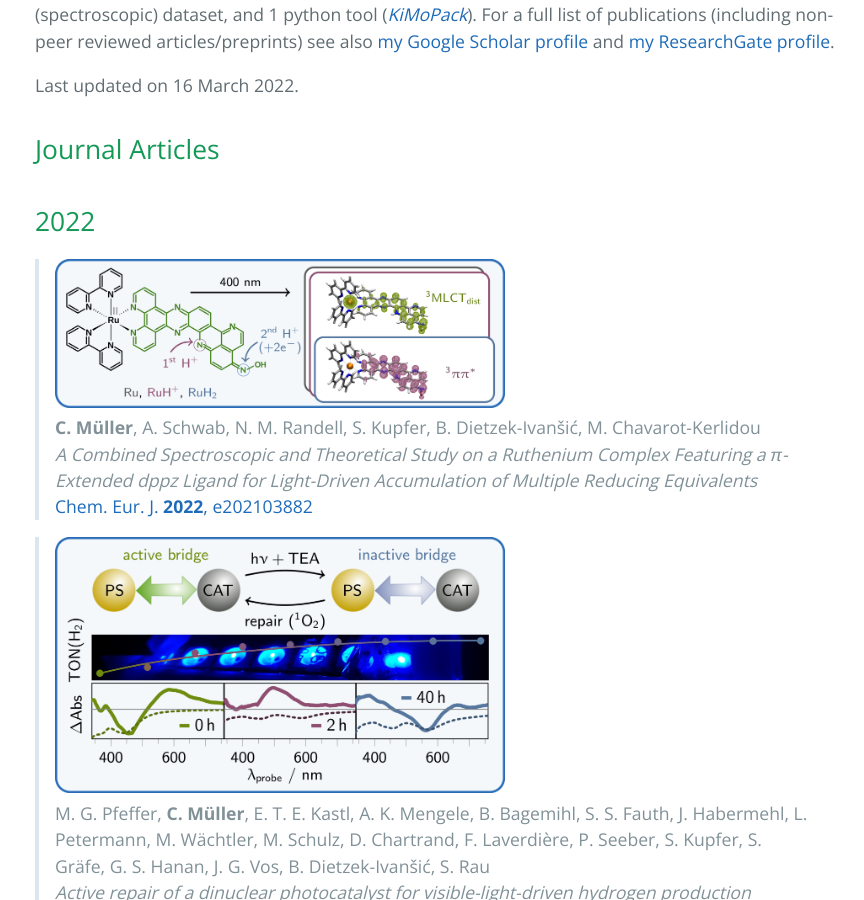
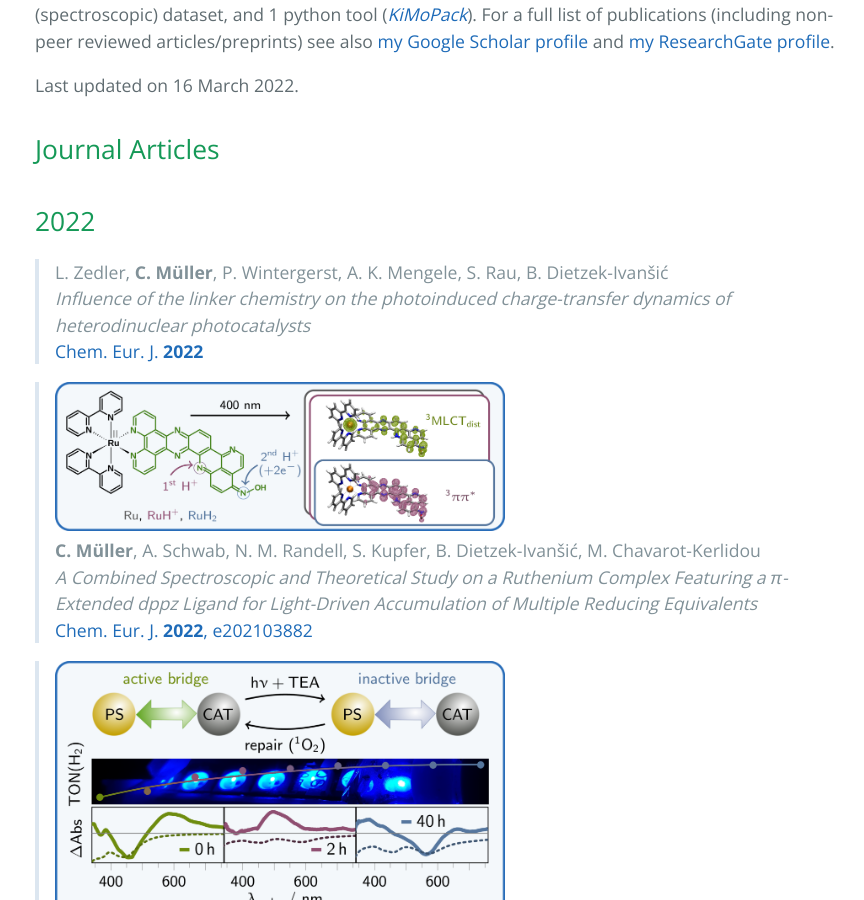
Before and after one commit to carolin-m/carolin-m.github.io, a Jekyll site: the page built from publications.md, in a window 1280 px wide and 900 px high, scrolled down 399 px. Shown: the whole window, without its empty margins (189-1053 px from the left). Built offline with Jekyll 4.4.1, drawn with Linux system fonts in a browser that asks for light colours.

Commit message:
Update publications.md

```diff
--- a/publications.md
+++ b/publications.md
@@ -13,6 +13,10 @@ Last updated on 16 March 2022.
 ## Journal Articles <br>
 
 ## 2022 <br>
+
+> L. Zedler, **C. Müller**, P. Wintergerst, A. K. Mengele, S. Rau, B. Dietzek-Ivanšić <br>
+> *Influence of the linker chemistry on the photoinduced charge-transfer dynamics of heterodinuclear photocatalysts* <br>
+> [Chem. Eur. J. **2022**](http://dx.doi.org/10.1002/chem.202200490.)
 
 > <img width=450 src='./images/TOC_RuLOxim.png'> <br>
 > **C. Müller**, A. Schwab, N. M. Randell, S. Kupfer, B. Dietzek-Ivanšić, M. Chavarot-Kerlidou <br>
```
